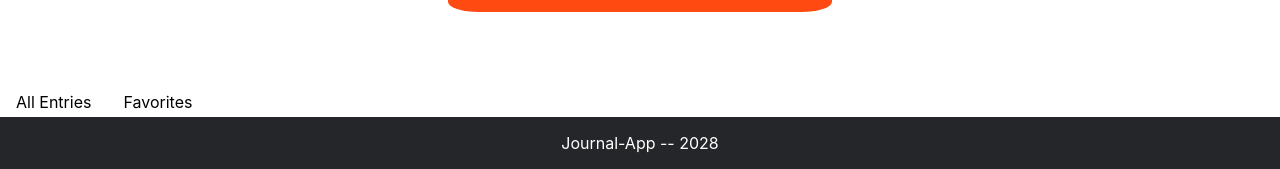
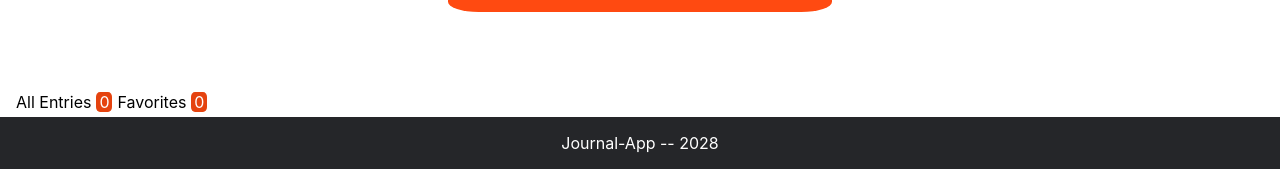
Before and after one commit to Airglow98/firstReactApp, a React (Create React App) app: page / in a window 1280 px wide. Shown: the part 631-800 px from the top of the page. Built offline with nearby package versions, Linux system fonts and the light colour scheme.

Commit message:
add more structure

```diff
--- a/src/components/Header/Header.css
+++ b/src/components/Header/Header.css
@@ -1,20 +1,3 @@
-:root {
-    /* Used for texts (+ footer background) */
-    --color-granite: #252629;
-    /* Used for backgrounds (+ footer text color) */
-    --color-foam: #ffffff;
-    /* Used for buttons, icons, etc. */
-    --color-nemo: #ff4a11;
-    /* active color for buttons, icons, etc. */
-    --color-nemo-mid: #ff5c29;
-    /* hover color for buttons, icons, etc. */
-    --color-nemo-dark: #e5430f;
-    /* Used for borders and some backgrounds */
-    --color-water-10: #e4e8f0;
-  }
-
-
-
 .EntryForm__header {
   position: fixed;
   z-index: 1;
--- a/src/components/Main/EntriesSection/EntriesSection.css
+++ b/src/components/Main/EntriesSection/EntriesSection.css
@@ -1,18 +1,3 @@
-:root {
-    /* Used for texts (+ footer background) */
-    --color-granite: #252629;
-    /* Used for backgrounds (+ footer text color) */
-    --color-foam: #ffffff;
-    /* Used for buttons, icons, etc. */
-    --color-nemo: #ff4a11;
-    /* active color for buttons, icons, etc. */
-    --color-nemo-mid: #ff5c29;
-    /* hover color for buttons, icons, etc. */
-    --color-nemo-dark: #e5430f;
-    /* Used for borders and some backgrounds */
-    --color-water-10: #e4e8f0;
-  }
-
 .EntriesSection-section {
     display: flex;
     flex-direction: row;
@@ -31,6 +16,13 @@
     position: relative;
 }
 
+.EntriesSection-article:last-of-type{
+  border-bottom: solid var(--color-water-10) 1px;
+  margin: 1em;
+  position: relative;
+  margin-bottom: 3em;
+}
+
 .svg-star{
     position: absolute;
     right: 1em;
--- a/src/components/Main/EntriesSection/tabBar/Badge/Badge1.js
+++ b/src/components/Main/EntriesSection/tabBar/Badge/Badge1.js
@@ -1,3 +1,6 @@
+import "./badge.css"
+
 export default function Badge1(){
-    <p>0</p>
+    return(
+    <p className="badge">0</p>)
 }
--- a/src/components/Main/EntriesSection/tabBar/Badge/Badge2.js
+++ b/src/components/Main/EntriesSection/tabBar/Badge/Badge2.js
@@ -1,3 +1,4 @@
 export default function Badge2(){
-    <p>0</p>
+    return(
+    <p className="badge">0</p>)
 }
--- /dev/null
+++ b/src/components/Main/EntriesSection/tabBar/Badge/badge.css
@@ -0,0 +1,7 @@
+.badge {
+    background-color: var(--color-nemo-dark);
+    border-radius: 25%;
+    width: 1em;
+    text-align: center;
+    color: var(--color-foam);
+}
--- a/src/components/Main/EntriesSection/tabBar/Tab.css
+++ b/src/components/Main/EntriesSection/tabBar/Tab.css
@@ -2,6 +2,6 @@
     display: flex;
     flex-direction: row;
     justify-content: flex-start;
-    gap: 2em;
+    gap: 5px;
     margin-left: 1em;
 }
--- a/src/components/Main/EntriesSection/tabBar/Tab.js
+++ b/src/components/Main/EntriesSection/tabBar/Tab.js
@@ -7,7 +7,7 @@ export default function Tab () {
  <div className="Tab-div">
  <p>All Entries</p>
  <Badge1/>
- <p>Favorites</p>
+ <p className="badge-Favorites">Favorites</p>
  <Badge2/>
 </div>
 </> )
--- a/src/components/Main/EntryForm/EntryForm.css
+++ b/src/components/Main/EntryForm/EntryForm.css
@@ -1,18 +1,3 @@
-:root {
-    /* Used for texts (+ footer background) */
-    --color-granite: #252629;
-    /* Used for backgrounds (+ footer text color) */
-    --color-foam: #ffffff;
-    /* Used for buttons, icons, etc. */
-    --color-nemo: #ff4a11;
-    /* active color for buttons, icons, etc. */
-    --color-nemo-mid: #ff5c29;
-    /* hover color for buttons, icons, etc. */
-    --color-nemo-dark: #e5430f;
-    /* Used for borders and some backgrounds */
-    --color-water-10: #e4e8f0;
-  }
-
 .EntryForm-form  {
    display: flex;
    flex-direction: column;
--- a/src/components/Main/Main.js
+++ b/src/components/Main/Main.js
@@ -8,6 +8,7 @@ export default function Main(){
     <EntriesSection articleTitle={'"Lorem Ipsum"'} articleDescription={"Lorem ipsum dolor sit amet consectetur adipisicing elit. Tempore quis quasi dolore sed labore distinctio explicabo cupiditate ullam illum iste necessitatibus, quo inventore! Expedita facilis impedit repellendus cum aperiam aut nemo ex eum voluptas ipsum, corporis iste tenetur nostrum!"}/>
     <EntriesSection articleTitle={'"Lorem Ipsum"'} articleDescription={"Lorem ipsum dolor sit amet consectetur adipisicing elit. Tempore quis quasi dolore sed labore distinctio explicabo cupiditate ullam illum iste necessitatibus, quo inventore! Expedita facilis impedit repellendus cum aperiam aut nemo ex eum voluptas ipsum, corporis iste tenetur nostrum!"}/>
     <EntriesSection articleTitle={'"Lorem Ipsum"'} articleDescription={"Lorem ipsum dolor sit amet consectetur adipisicing elit. Tempore quis quasi dolore sed labore distinctio explicabo cupiditate ullam illum iste necessitatibus, quo inventore! Expedita facilis impedit repellendus cum aperiam aut nemo ex eum voluptas ipsum, corporis iste tenetur nostrum!"}/>
+
     </>);
 
 }
```
